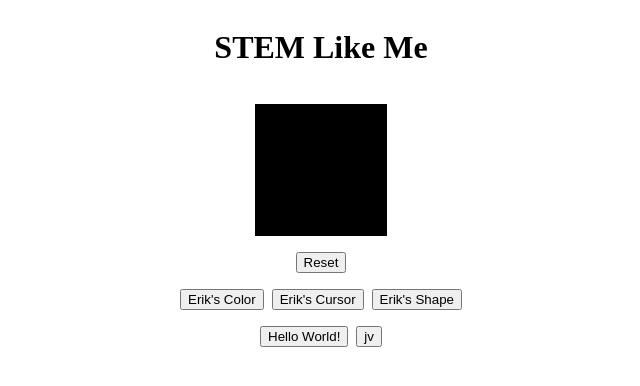
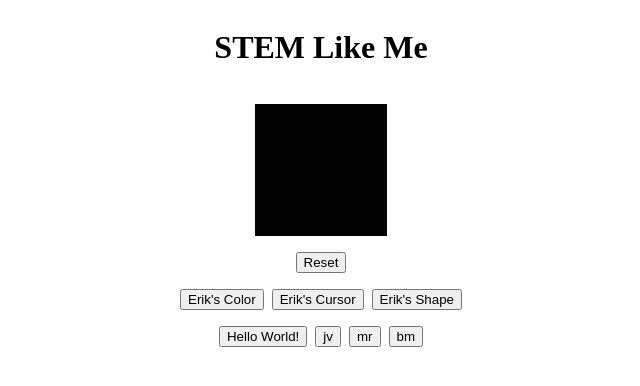
Before and after one commit to 1Mill/cwu-stem-like-me, a Nuxt app in the folder src/: page / in a window 1280 px wide. Shown: the top 386 px of the page, without its empty margins (319-959 px from the left). Built offline with nearby package versions, Linux system fonts and the light colour scheme.

Commit message:
Update index.vue

```diff
--- a/src/pages/index.vue
+++ b/src/pages/index.vue
@@ -24,6 +24,8 @@
 		<section>
 			<button @click="() => addStyle({ backgroundColor: 'purple'})">Hello World!</button>
 			<button @click="() => addStyle({background: 'blue'})">jv</button>
+			<button @click="()=>addStyle({background:'red'})">mr</button>
+			<button @click="()=>addStyle({background:'green'})">bm</button>
 		</section>
 	</main>
 </template>
```
